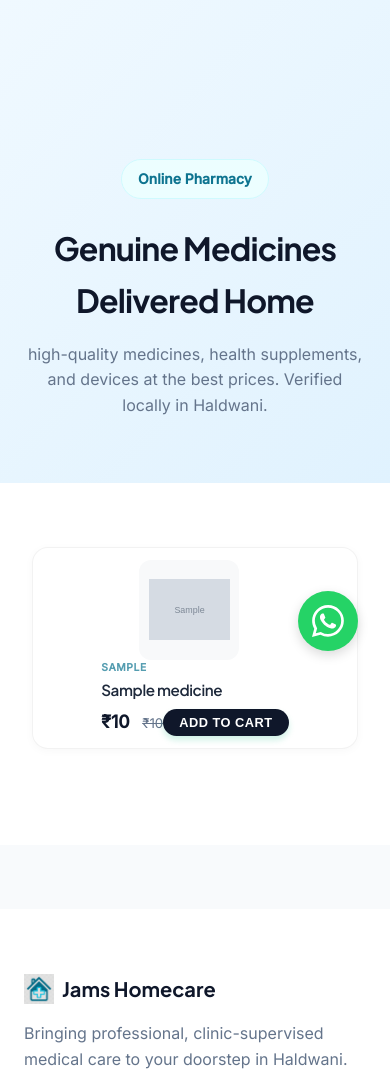
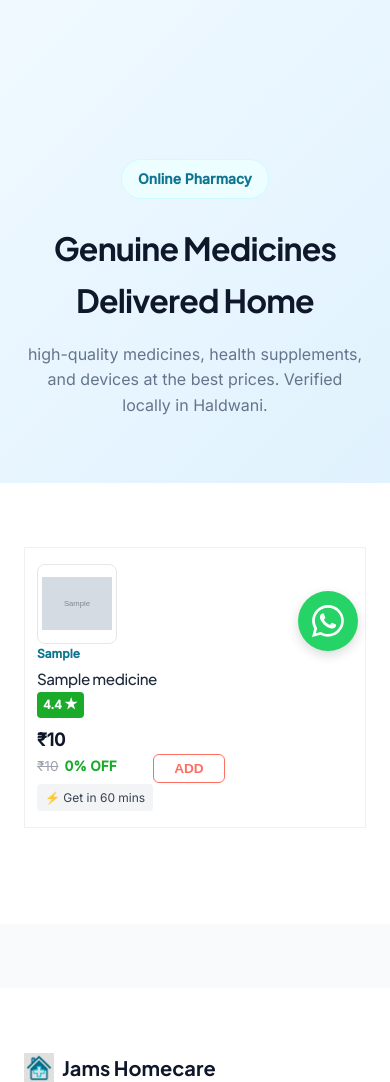
Before and after one commit to Cold-artist/jams-homecare, a Flask app: page /pharmacy in a window 390 px wide. Shown: the part 161-1243 px from the top of the page. Run offline with Flask 3, Linux system fonts and the light colour scheme; tables that the repository leaves empty hold one stand-in row (values such as "Sample post"); grey boxes marked "Sample" are stand-in pictures.

Commit message:
feat: redesign pharmacy mobile ui to 1mg style

```diff
--- a/templates/pharmacy.html
+++ b/templates/pharmacy.html
@@ -50,6 +50,12 @@
                     <h3 style="font-size: 1.1rem; color: var(--text-main); margin-bottom: 0.5rem; line-height: 1.4;">
                         {{ med.name }}
                     </h3>
+
+                    <!-- Rating Badge (New Feature) -->
+                    <div class="mobile-rating">
+                        {{ [4.2, 4.3, 4.4, 4.5, 4.6, 4.8]|random }} <span style="font-size: 1.1em;">★</span>
+                    </div>
+
                     <p style="font-size: 0.9rem; color: var(--text-muted); margin-bottom: 1rem; flex: 1;">
                         {{ med.description|truncate(60) }}
                     </p>
@@ -58,15 +64,25 @@
                         <div>
                             <span style="font-size: 1.25rem; font-weight: 700; color: var(--secondary);">₹{{ med.price
                                 }}</span>
+
+                            <!-- Detailed Price Breakdown -->
                             {% if med.original_price %}
-                            <small
-                                style="text-decoration: line-through; color: var(--text-muted); margin-left: 0.5rem;">₹{{
-                                med.original_price }}</small>
+                            <div class="mobile-discount-row">
+                                <span class="mobile-original-price">₹{{ med.original_price }}</span>
+                                <span class="mobile-off-badge">
+                                    {{ ((med.original_price - med.price) / med.original_price * 100)|round|int }}% OFF
+                                </span>
+                            </div>
                             {% endif %}
+
+                            <!-- Delivery Promise -->
+                            <div class="mobile-delivery">
+                                ⚡ Get in 60 mins
+                            </div>
                         </div>
                         <button class="btn add-to-cart-btn" data-id="{{ med.id }}" data-name="{{ med.name }}"
                             data-price="{{ med.price }}" style="padding: 0.5rem 1rem; font-size: 0.9rem;">
-                            Add to Cart
+                            Add
                         </button>
                     </div>
                 </div>
@@ -93,120 +109,197 @@
         gap: 2rem;
     }
 
-    /* Mobile Optimization: Clean 2-Column Grid */
-    /* Mobile Optimization: Professional List View (App-Style) */
+    /* Global Styles for New Elements (Desktop & Mobile) */
+    .mobile-rating {
+        display: inline-flex;
+        align-items: center;
+        background: #1aab2a;
+        /* 1mg Green */
+        color: white;
+        font-size: 0.75rem;
+        font-weight: 700;
+        padding: 2px 6px;
+        border-radius: 4px;
+        margin-bottom: 8px;
+        width: fit-content;
+    }
+
+    .mobile-rating span {
+        margin-left: 2px;
+        font-size: 0.8em;
+    }
+
+    .mobile-discount-row {
+        display: flex;
+        align-items: center;
+        gap: 6px;
+        font-size: 0.85rem;
+        margin-top: 2px;
+    }
+
+    .mobile-original-price {
+        text-decoration: line-through;
+        color: #9ca3af;
+    }
+
+    .mobile-off-badge {
+        color: #1aab2a;
+        /* Green Text */
+        font-weight: 600;
+    }
+
+    .mobile-delivery {
+        font-size: 0.75rem;
+        color: #374151;
+        display: flex;
+        align-items: center;
+        margin-top: 6px;
+        background: #f3f4f6;
+        padding: 4px 8px;
+        border-radius: 4px;
+        width: fit-content;
+    }
+
+    /* Mobile Speed Optimization: Professional Medical App Style (1mg Clone) */
     @media (max-width: 600px) {
         .medicine-grid {
             display: flex;
             flex-direction: column;
-            gap: 16px;
-            /* Clean spacing between cards */
-            padding: 0 8px;
+            gap: 0;
+            /* Seamless List */
+            padding: 0;
+            background: #fff;
+            /* Unified White Background */
         }
 
         .glass-card {
             display: flex;
-            /* Horizontal Layout */
             flex-direction: row;
-            align-items: center;
+            align-items: flex-start;
+            /* Align Top */
             height: auto !important;
-            /* Let content dictate height */
-            min-height: 120px;
-            padding: 12px !important;
-            border-radius: 16px;
-            box-shadow: 0 2px 10px rgba(0, 0, 0, 0.03);
-            /* Subtle premium shadow */
-            border: 1px solid rgba(0, 0, 0, 0.05);
-            /* Very faint border */
+            min-height: 140px;
+            padding: 16px 12px !important;
+            border-radius: 0;
+            /* Rectangular List Items */
+            box-shadow: none;
+            border-bottom: 1px solid #f0f0f0;
+            /* Separator Line */
+            width: 100%;
+            margin: 0;
         }
 
-        /* 1. Left Side: Image */
+        /* 1. Left Side: Image Container */
         .glass-card div[style*="height: 140px"] {
-            width: 100px !important;
-            height: 100px !important;
-            min-width: 100px;
-            margin-right: 12px;
-            border-radius: 12px;
-            background: #f8f9fa !important;
-            /* Light gray bg for image */
-            padding: 5px;
+            width: 80px !important;
+            height: 80px !important;
+            min-width: 80px;
+            margin-right: 16px;
+            border-radius: 8px;
+            background: #fff !important;
+            /* Clean White BG */
+            border: 1px solid #e5e7eb;
+            /* Subtle Border */
+            padding: 4px;
+            display: flex;
+            align-items: center;
+            justify-content: center;
         }
 
         .glass-card img {
-            max-width: 90% !important;
-            max-height: 90% !important;
+            max-width: 100% !important;
+            max-height: 100% !important;
             object-fit: contain;
         }
 
-        /* 2. Right Side: Content */
+        /* 2. Right Side: Content Column */
         .glass-card div[style*="padding: 1.5rem"] {
             padding: 0 !important;
             flex: 1;
             display: flex;
             flex-direction: column;
-            justify-content: center;
-            height: auto;
+            justify-content: flex-start;
+            position: relative;
         }
 
-        /* Category (Top Tag) */
-        .glass-card div[style*="font-size: 0.8rem"] {
-            font-size: 0.65rem !important;
-            margin-bottom: 4px !important;
-            opacity: 0.7;
-            letter-spacing: 0.5px;
-        }
-
-        /* Title */
+        /* Title - Bold & Clear */
         .glass-card h3 {
             font-size: 0.95rem !important;
             line-height: 1.3 !important;
-            height: auto !important;
-            /* Auto height to fit text */
-            max-height: 2.6em;
-            /* Limit to 2 lines cleanly */
-            margin-bottom: 8px !important;
             color: #1f2937;
-            font-weight: 600;
+            font-weight: 500;
+            margin-bottom: 4px !important;
             display: -webkit-box;
             -webkit-line-clamp: 2;
             line-clamp: 2;
+            /* Standard Property */
             -webkit-box-orient: vertical;
             overflow: hidden;
-            white-space: normal;
+            text-overflow: ellipsis;
+            max-width: 90%;
+            /* Leave space for potential absolute badge */
         }
 
-        /* Hide Description on Mobile for cleaner look */
+        /* Category / Pack Size - Muted */
+        .glass-card div[style*="font-size: 0.8rem"] {
+            font-size: 0.75rem !important;
+            color: #6b7280;
+            /* Gray text */
+            text-transform: capitalize !important;
+            margin-bottom: 6px !important;
+            font-weight: 400;
+        }
+
+        /* Description Hidden on Mobile */
         .glass-card p {
             display: none !important;
         }
 
-        /* Price & Action Row */
+        /* Price Row */
         .glass-card div[style*="display: flex; align-items: center; justify-content: space-between"] {
+            flex-direction: row;
+            align-items: center;
+            justify-content: space-between;
+            width: 100%;
             margin-top: auto;
-            align-items: center;
-            width: 100%;
         }
 
-        /* Price */
+        /* Price Block - Force Column Layout inside Mobile Row */
+        .glass-card>div>div:last-child>div {
+            display: flex;
+            flex-direction: column;
+            align-items: flex-start;
+        }
+
+        /* Main Price */
         .glass-card span[style*="font-size: 1.25rem"] {
             font-size: 1.1rem !important;
-            color: var(--primary);
+            color: #212121;
             font-weight: 700;
         }
 
-        /* Add Button - Compact Pill */
+        /* ADD Button - 1mg Style (Minimal Red) */
         .glass-card .add-to-cart-btn {
+            background: #fff !important;
+            color: #ff6f61 !important;
+            /* 1mg Red-Orange */
+            border: 1px solid #ff6f61;
+            padding: 6px 20px !important;
+            font-size: 0.85rem !important;
+            font-weight: 700;
+            border-radius: 6px;
+            box-shadow: none !important;
+            transition: all 0.2s;
+            text-transform: uppercase;
             width: auto !important;
-            padding: 6px 16px !important;
-            font-size: 0.8rem !important;
-            font-weight: 600;
-            border-radius: 20px;
-            /* Pill shape */
-            background: var(--secondary);
+            /* Override full width */
             margin: 0 !important;
-            box-shadow: 0 4px 6px rgba(16, 185, 129, 0.2);
-            text-transform: uppercase;
-            letter-spacing: 0.5px;
+        }
+
+        .glass-card .add-to-cart-btn:active,
+        .glass-card .add-to-cart-btn:focus {
+            background: #ff6f61 !important;
+            color: #fff !important;
         }
     }
 </style>
```
